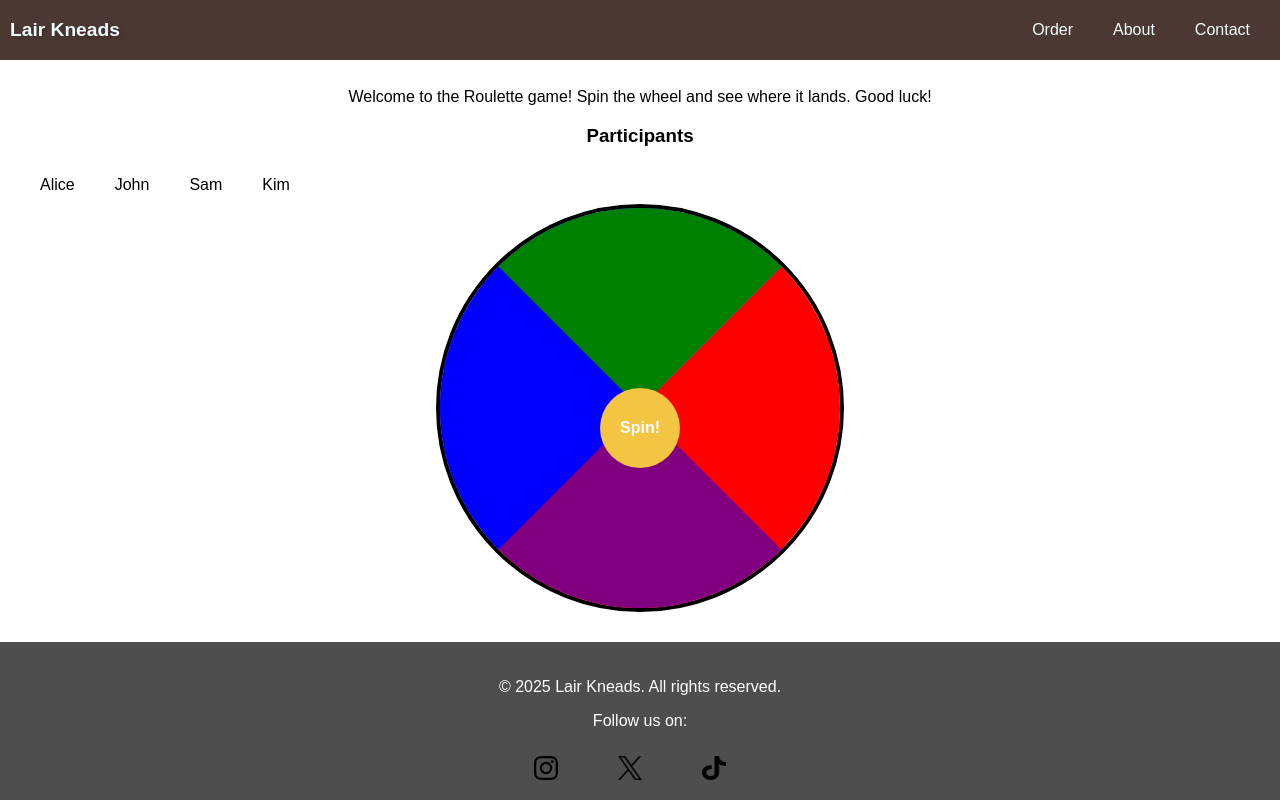
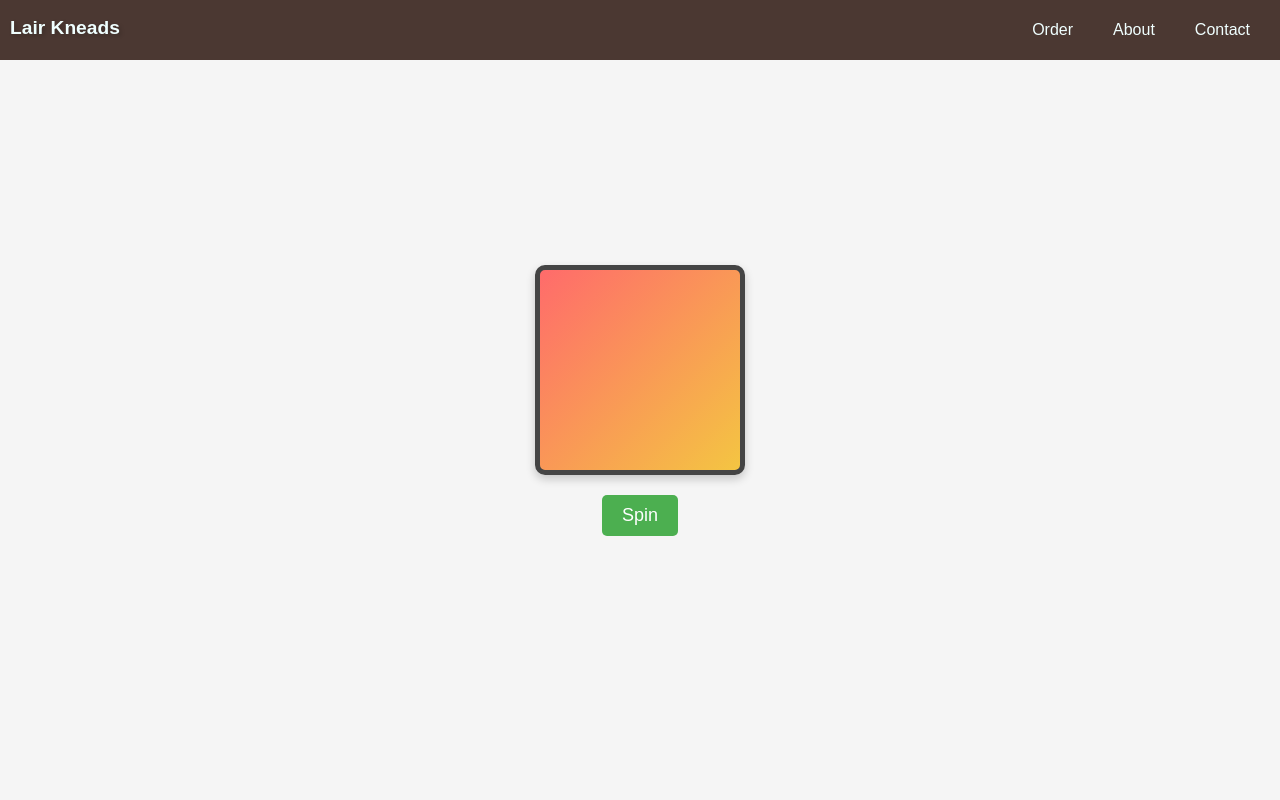
Before and after one commit to NomadRiding/LairKneads, a React (Vite) app: page /Contact in a window 1280 px wide. Shown: the top 800 px of the page. Built offline with nearby package versions, Linux system fonts and the light colour scheme.

Commit message:
changed animation to slots style

```diff
--- a/src/components/Roulette.css
+++ b/src/components/Roulette.css
@@ -1,106 +1,99 @@
-.roulette-container {
-  text-align: center;
-  margin: 30px;
+.spinner-container {
+  display: flex;
+  flex-direction: column;
+  align-items: center;
+  justify-content: center;
+  height: 100vh;
+  background-color: #f5f5f5;
+  font-family: Arial, sans-serif;
 }
 
-.roulette-wrapper {
-  position: relative;
-  width: 400px;
-  height: 400px;
-  margin: 0 auto;
-  border-radius: 50%; /* Ensures the wheel is circular */
-  border: 4px solid black; /* Outer border */
-  overflow: hidden; /* Prevent overflow outside the circle */
+h1 {
+  margin-bottom: 20px;
+  font-size: 24px;
+  color: #333;
 }
 
-.roulette-wheel {
-  position: absolute;
-  width: 100%;
-  height: 100%;
-  border-radius: 50%;
-  transform-origin: center;
-  transition: transform 3s cubic-bezier(0.25, 0.1, 0.25, 1); /* Smooth spin animation */
+.square {
+  width: 200px;
+  height: 200px;
+  display: flex;
+  align-items: center;
+  justify-content: center;
+  background: linear-gradient(135deg, #ff6b6b, #f4c542);
+  border: 5px solid #444;
+  border-radius: 10px;
+  box-shadow: 0 4px 10px rgba(0, 0, 0, 0.2);
+  overflow: hidden;
+  position: relative;
 }
 
-.wheel-segment {
+.name-container {
+  display: flex;
+  flex-direction: column;
+  align-items: center;
   position: absolute;
-  width: 100%;
-  height: 100%;
-  transform-origin: 50% 50%; /* Rotate around the center */
-  clip-path: polygon(
-    50% 50%,
-    100% 0,
-    100% 100%,
-    0 100%
-  ); /* Proper pie slice shape */
+  animation: none;
 }
 
-.wheel-segment span {
-  position: absolute;
-  top: 10%; /* Move closer to the outer edge */
-  left: 50%;
-  transform: translate(-50%, 0) rotate(-90deg); /* Align text to face inward */
-  transform-origin: center; /* Ensure rotation is centered */
-  font-size: 14px;
-  font-weight: bold;
-  color: #333;
-  text-align: center;
-  white-space: nowrap; /* Prevent text wrapping */
+.name-container.spinning {
+  animation: spin-names 0.3s linear infinite; /* Infinite spin animation */
+  animation-play-state: running; /* Start the animation when spinning */
 }
 
-.wheel-segment:last-child {
-  overflow: hidden; /* Ensure the last segment doesn't overflow */
-  clip-path: polygon(
-    50% 50%,
-    100% 0,
-    100% 100%
-  ); /* Adjust the clip-path for the last segment */
+.name-container:not(.spinning) {
+  animation: none;
 }
 
-.wheel-segment:last-child span {
-  overflow: hidden; /* Ensure the text in the last segment doesn't overflow */
-  white-space: nowrap; /* Prevent text wrapping */
-  text-overflow: ellipsis; /* Add ellipsis if the text is too long */
+.name {
+  font-size: 30px;
+  font-weight: bold;
+  color: #fff;
+  text-align: center;
+  margin: 10px 0;
+  height: 50px; /* Ensure consistent height for each name */
 }
 
-.arrow {
-  position: absolute;
-  top: -20px; /* Position above the wheel */
-  left: 50%;
-  transform: translateX(-50%);
-  width: 0;
-  height: 0;
-  border-left: 10px solid transparent;
-  border-right: 10px solid transparent;
-  border-bottom: 20px solid black; /* Arrow pointing inward */
-  z-index: 10; /* Ensure the arrow is above the wheel */
+.winner-name {
+  font-size: 50px;
+  font-weight: bold;
+  color: #fff;
+  text-align: center;
 }
 
 .spin-button {
-  position: absolute;
-  top: 50%;
-  left: 50%;
-  transform: translate(-50%, -50%);
-  width: 80px;
-  height: 80px;
-  background-color: #f4c542;
+  margin-top: 20px;
+  padding: 10px 20px;
+  font-size: 18px;
+  cursor: pointer;
+  background-color: #4caf50;
   color: #fff;
   border: none;
-  border-radius: 50%; /* Make the button circular */
-  font-size: 16px;
-  font-weight: bold;
-  text-align: center;
-  cursor: pointer;
+  border-radius: 5px;
   transition: background-color 0.3s ease;
-  z-index: 5; /* Ensure the button is above the wheel */
 }
 
 .spin-button:hover {
-  background-color: #e5b937;
+  background-color: #45a049;
 }
 
-.result {
+.spin-button:disabled {
+  background-color: #ccc;
+  cursor: not-allowed;
+}
+
+.winner-message {
   margin-top: 20px;
   font-size: 18px;
   font-weight: bold;
+  color: #333;
 }
+
+@keyframes spin-names {
+  0% {
+    transform: translateY(0);
+  }
+  100% {
+    transform: translateY(-50%); /* Seamless loop */
+  }
+}
--- a/src/components/Roulette.jsx
+++ b/src/components/Roulette.jsx
@@ -1,90 +1,52 @@
-import React from "react"
-import "./Roulette.css" // Import the CSS file for styling
+import React, { useState } from "react"
+import "./Roulette.css"
 
 function Roulette() {
-  const [spinResult, setSpinResult] = React.useState(null)
-  const [isSpinning, setIsSpinning] = React.useState(false)
-  const [spinAngle, setSpinAngle] = React.useState(0)
-
-  const names = [
-    { name: "Alice", style: { backgroundColor: "red" } },
-    { name: "John", style: { backgroundColor: "purple" } },
-    { name: "Sam", style: { backgroundColor: "blue" } },
-    { name: "Kim", style: { backgroundColor: "green" } },
-  ] // List of participants with styles
+  const [names, setNames] = useState(["Tony", "Jason", "Alice", "Bob"]) // Default names
+  const [isSpinning, setIsSpinning] = useState(false)
+  const [winner, setWinner] = useState(null)
 
   const handleSpin = () => {
-    if (isSpinning) return // Prevent multiple spins at the same time
+    if (isSpinning) return
 
     setIsSpinning(true)
+    setWinner(null)
 
-    // Randomize spin angle
-    const randomSpin = Math.floor(Math.random() * 360) + 720 // At least 2 full rotations
-    const totalAngle = spinAngle + randomSpin
+    // Randomly select a name
+    const randomIndex = Math.floor(Math.random() * names.length)
+    const chosenName = names[randomIndex]
 
-    setSpinAngle(totalAngle)
-
-    // Determine the result after the spin
+    // Spin animation duration
     setTimeout(() => {
-      const normalizedAngle = totalAngle % 360 // Normalize the angle to 0-360 degrees
-      const segmentAngle = 360 / names.length // Angle per segment
-      const resultIndex = Math.floor(
-        ((360 - normalizedAngle + segmentAngle / 2) % 360) / segmentAngle
-      ) // Calculate the index
-      setSpinResult(names[resultIndex].name) // Use the `name` property
       setIsSpinning(false)
-    }, 3000) // Spin duration in milliseconds
+      setWinner(chosenName)
+    }, 3000) // Spin duration
   }
 
   return (
-    <div className="roulette-container">
-      <h1>Roulette</h1>
-      <p className="Roulette-Details">
-        Welcome to the Roulette game! Spin the wheel and see where it lands.
-        Good luck!
-      </p>
-      <div className="legend">
-        <h3>Participants</h3>
-        <ul>
-          {names.map((participant, index) => (
-            <li key={index}>{participant.name}</li>
-          ))}
-        </ul>
+    <div className="spinner-container">
+      {winner && <h2 className="winner-message">{`${winner} has won!`}</h2>}
+      <div className="square">
+        <div
+          className={`name-container ${isSpinning ? "spinning" : ""}`}
+          style={{ justifyContent: winner ? "center" : "flex-start" }}
+        >
+          {isSpinning
+            ? [...names, ...names].map((name, index) => (
+                <div key={index} className="name">
+                  {name}
                 </div>
-      <div className="roulette-wrapper">
-        <div
-          className="roulette-wheel"
-          style={{ transform: `rotate(${spinAngle}deg)` }}
-        >
-          {names.map((participant, index) => (
-            <div
-              key={index}
-              className="wheel-segment"
-              style={{
-                transform: `rotate(${(360 / names.length) * index}deg)`,
-                ...participant.style, // Apply the background color from the `style` property
-              }}
-            >
-              <span
-                style={{
-                  transform: `rotate(-${(360 / names.length) * index}deg)`,
-                }}
-              >
-                {participant.name}
-              </span>
+              ))
+            : winner && <div className="name winner-name">{winner}</div>}
         </div>
-          ))}
       </div>
-        <div className="arrow"></div>
       <button
+        onClick={handleSpin}
         className="spin-button"
-          onClick={handleSpin}
         disabled={isSpinning}
       >
-          Spin!
+        Spin
       </button>
-      </div>
-      {spinResult && <div className="result">{`Result: ${spinResult}`}</div>}
     </div>
   )
 }
```
Lines whose indentation alone changed are shown as unchanged.
